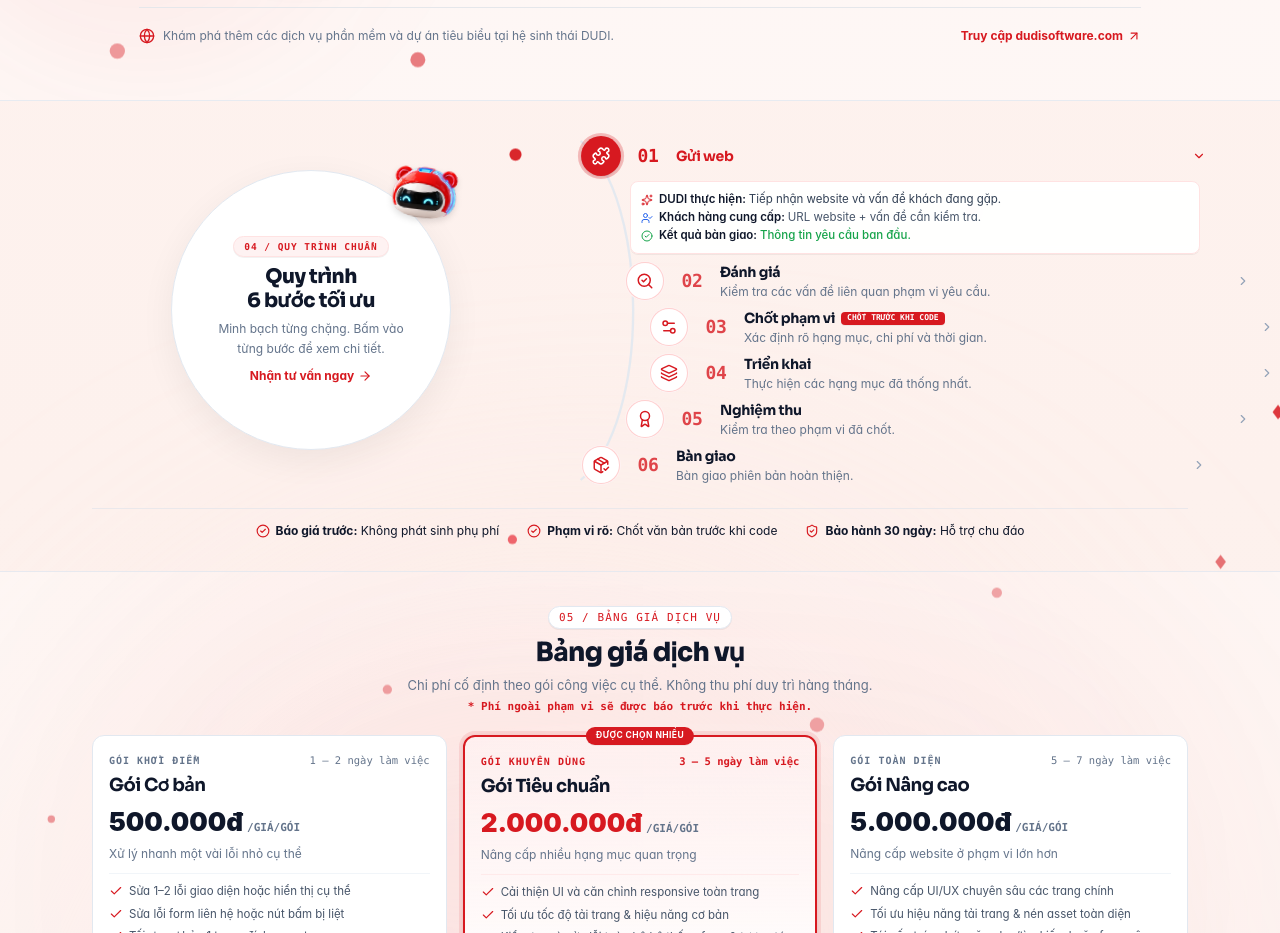
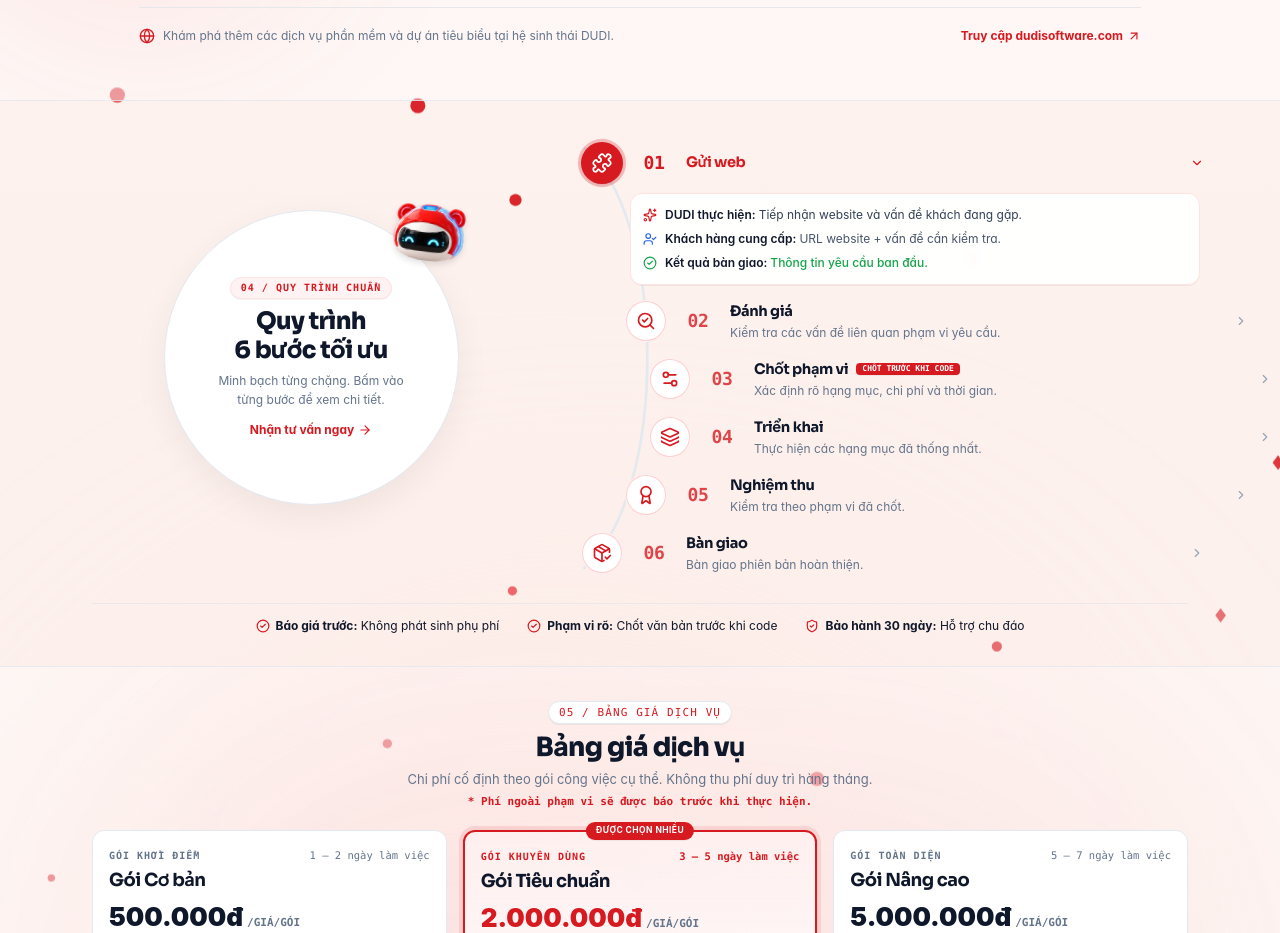
Before and after one commit to binhv005/dudi-page, a React (Vite) app: page / in a window 1280 px wide. Shown: the part 3240-4173 px from the top of the page. Built offline with nearby package versions, Linux system fonts and the light colour scheme; the HTML template or start-up script is replaced by a standard one.

Commit message:
style: increase spacing and breathing room between steps in Process section

```diff
--- a/src/components/landing/Process.jsx
+++ b/src/components/landing/Process.jsx
@@ -58,11 +58,11 @@ export default function Process() {
 
           {/* LEFT: Hero Circular Card with Mascot peeking on corner (5 cols) */}
           <div className="col-span-5 flex justify-center items-center">
-            <div className="relative w-[250px] h-[250px] xl:w-[280px] xl:h-[280px] rounded-full bg-white dark:bg-[#0F172A] border border-[#E2E8F0] dark:border-[#1E293B] shadow-[0_10px_35px_rgba(0,0,0,0.06)] dark:shadow-[0_10px_35px_rgba(0,0,0,0.45)] flex flex-col items-center justify-center p-5 text-center select-none transition-transform duration-300 hover:scale-[1.01]">
+            <div className="relative w-[265px] h-[265px] xl:w-[295px] xl:h-[295px] rounded-full bg-white dark:bg-[#0F172A] border border-[#E2E8F0] dark:border-[#1E293B] shadow-[0_10px_35px_rgba(0,0,0,0.06)] dark:shadow-[0_10px_35px_rgba(0,0,0,0.45)] flex flex-col items-center justify-center p-5 text-center select-none transition-transform duration-300 hover:scale-[1.01]">
 
               {/* Mascot Peeking snugly on Top-Right Rim */}
               <div
-                className="absolute -top-4 -right-1 xl:-top-5 xl:-right-2 w-16 h-16 xl:w-20 xl:h-20 pointer-events-none z-20 transition-transform duration-300 hover:scale-105"
+                className="absolute -top-5 -right-1 xl:-top-6 xl:-right-2 w-18 h-18 xl:w-22 xl:h-22 pointer-events-none z-20 transition-transform duration-300 hover:scale-105"
               >
                 <img
                   src="/form-mascot.webp"
@@ -72,17 +72,17 @@ export default function Process() {
               </div>
 
               {/* Top pill badge */}
-              <div className="inline-flex items-center gap-1.5 px-2.5 py-0.5 rounded-full bg-red-50 dark:bg-red-950/60 border border-red-100 dark:border-red-900/50 text-[9.5px] font-mono tracking-widest text-[#D71920] uppercase font-bold mb-2 shadow-2xs">
+              <div className="inline-flex items-center gap-1.5 px-2.5 py-0.5 rounded-full bg-red-50 dark:bg-red-950/60 border border-red-100 dark:border-red-900/50 text-[10px] font-mono tracking-widest text-[#D71920] uppercase font-bold mb-2 shadow-2xs">
                 <span>04 / QUY TRÌNH CHUẨN</span>
               </div>
 
               {/* Headline */}
-              <h2 className="text-lg xl:text-xl font-extrabold text-[#0F172A] dark:text-white tracking-tight leading-[1.2] mb-1.5">
+              <h2 className="text-xl xl:text-2xl font-extrabold text-[#0F172A] dark:text-white tracking-tight leading-[1.2] mb-1.5">
                 Quy trình <br /> 6 bước tối ưu
               </h2>
 
               {/* Subtitle */}
-              <p className="text-[11px] xl:text-xs text-[#64748B] dark:text-[#94A3B8] leading-relaxed max-w-[200px] mb-2.5">
+              <p className="text-xs text-[#64748B] dark:text-[#94A3B8] leading-relaxed max-w-[210px] mb-3">
                 Minh bạch từng chặng. Bấm vào từng bước để xem chi tiết.
               </p>
 
@@ -99,18 +99,18 @@ export default function Process() {
           </div>
 
           {/* RIGHT: SVG Curved Arc with Interactive Step Rows (7 cols) */}
-          <div className="col-span-7 relative py-1">
+          <div className="col-span-7 relative py-2">
 
             {/* Background SVG Arc Connecting All Steps */}
-            <div className="absolute left-0 top-0 bottom-0 w-28 pointer-events-none">
+            <div className="absolute left-0 top-0 bottom-0 w-32 pointer-events-none">
               <svg
-                viewBox="0 0 120 440"
+                viewBox="0 0 120 480"
                 preserveAspectRatio="none"
                 className="w-full h-full overflow-visible"
               >
                 {/* Smooth continuous curved arc line */}
                 <path
-                  d="M 20,10 C 95,80 95,360 20,430"
+                  d="M 20,15 C 100,90 100,390 20,465"
                   fill="none"
                   stroke="#E2E8F0"
                   strokeWidth="2.5"
@@ -119,8 +119,8 @@ export default function Process() {
               </svg>
             </div>
 
-            {/* 6 Step Rows positioned along the curved arc */}
-            <div className="space-y-1.5 xl:space-y-2 relative z-10">
+            {/* 6 Step Rows positioned along the curved arc with comfortable breathing room */}
+            <div className="space-y-3 xl:space-y-3.5 relative z-10">
               {PROCESS_DATA.steps.map((step, index) => {
                 const config = stepConfig[index] || stepConfig[0];
                 const IconComp = config.icon;
@@ -134,19 +134,19 @@ export default function Process() {
                     className={`group cursor-pointer transition-all duration-300 ${config.arcOffsetX}`}
                   >
                     {/* Main Row Header */}
-                    <div className="flex items-center gap-2.5 xl:gap-3.5">
+                    <div className="flex items-center gap-3 xl:gap-4 py-0.5">
 
                       {/* 1. Step Icon Badge */}
-                      <div className={`relative w-8.5 h-8.5 xl:w-9.5 xl:h-9.5 rounded-full flex items-center justify-center shrink-0 transition-all duration-300 z-10 ${
+                      <div className={`relative w-9 h-9 xl:w-10 xl:h-10 rounded-full flex items-center justify-center shrink-0 transition-all duration-300 z-10 ${
                         isSelected
                           ? 'bg-[#D71920] text-white ring-3 ring-[#D71920]/25 shadow-sm scale-105'
                           : 'bg-white dark:bg-[#1E293B] border border-red-200/90 dark:border-red-900/50 shadow-2xs ring-1 ring-red-50 dark:ring-red-950/40 text-[#D71920] dark:text-[#EF4444] group-hover:scale-105 group-hover:border-[#D71920]'
                       }`}>
-                        <IconComp className="w-4 h-4 xl:w-4.5 xl:h-4.5" />
+                        <IconComp className="w-4.5 h-4.5 xl:w-5 xl:h-5" />
                       </div>
 
                       {/* 2. Step Number */}
-                      <div className="shrink-0 w-6 xl:w-7 text-center">
+                      <div className="shrink-0 w-7 xl:w-8 text-center">
                         <span className={`text-base xl:text-lg font-black font-mono tracking-tight transition-colors ${
                           isSelected ? 'text-[#D71920] dark:text-[#EF4444]' : 'text-[#D71920]/80 dark:text-[#EF4444]/90 group-hover:text-[#D71920]'
                         }`}>
@@ -157,8 +157,8 @@ export default function Process() {
                       {/* 3. Step Title & Quick Info */}
                       <div className="flex-1 min-w-0 flex items-center justify-between gap-2">
                         <div>
-                          <div className="flex items-center gap-1.5">
-                            <h3 className={`text-xs xl:text-sm font-bold tracking-tight transition-colors ${
+                          <div className="flex items-center gap-2">
+                            <h3 className={`text-xs sm:text-sm xl:text-[14.5px] font-bold tracking-tight transition-colors ${
                               isSelected ? 'text-[#D71920] dark:text-[#EF4444]' : 'text-[#0F172A] dark:text-white group-hover:text-[#D71920]'
                             }`}>
                               {step.title}
@@ -170,14 +170,14 @@ export default function Process() {
                             )}
                           </div>
                           {!isSelected && (
-                            <p className="text-[11px] xl:text-xs text-[#64748B] dark:text-[#94A3B8] leading-tight truncate max-w-[300px] xl:max-w-md mt-0.5">
+                            <p className="text-[11.5px] xl:text-xs text-[#64748B] dark:text-[#94A3B8] leading-tight truncate max-w-[320px] xl:max-w-md mt-1">
                               {step.dudiRole}
                             </p>
                           )}
                         </div>
 
                         {/* Chevron Indicator */}
-                        <div className={`p-0.5 rounded-full text-[#94A3B8] transition-transform duration-300 ${
+                        <div className={`p-1 rounded-full text-[#94A3B8] transition-transform duration-300 ${
                           isSelected ? 'rotate-90 text-[#D71920]' : 'group-hover:translate-x-0.5'
                         }`}>
                           <ChevronRight className="w-3.5 h-3.5" />
@@ -188,30 +188,30 @@ export default function Process() {
 
                     {/* Expandable Step Detail Panel */}
                     {isSelected && (
-                      <div className="mt-1.5 ml-10 xl:ml-12 mr-2 p-2.5 rounded-lg bg-white/95 dark:bg-[#0F172A]/95 border border-red-100 dark:border-red-950 shadow-2xs space-y-1 text-xs animate-fadeIn backdrop-blur-xs">
+                      <div className="my-2 ml-10 xl:ml-12 mr-2 p-3 rounded-xl bg-white/95 dark:bg-[#0F172A]/95 border border-red-100 dark:border-red-950 shadow-2xs space-y-1.5 text-xs animate-fadeIn backdrop-blur-xs">
 
                         {/* DUDI Role */}
-                        <div className="flex items-start gap-1.5 text-[#334155] dark:text-[#CBD5E1]">
-                          <Sparkles className="w-3 h-3 text-[#D71920] shrink-0 mt-0.5" />
-                          <div className="text-[11.5px] leading-tight">
+                        <div className="flex items-start gap-2 text-[#334155] dark:text-[#CBD5E1]">
+                          <Sparkles className="w-3.5 h-3.5 text-[#D71920] shrink-0 mt-0.5" />
+                          <div className="text-xs leading-normal">
                             <strong className="text-[#0F172A] dark:text-white font-semibold">DUDI thực hiện: </strong>
                             <span>{step.dudiRole}</span>
                           </div>
                         </div>
 
                         {/* Client Input */}
-                        <div className="flex items-start gap-1.5 text-[#475569] dark:text-[#94A3B8]">
-                          <UserCheck className="w-3 h-3 text-[#2563EB] shrink-0 mt-0.5" />
-                          <div className="text-[11.5px] leading-tight">
+                        <div className="flex items-start gap-2 text-[#475569] dark:text-[#94A3B8]">
+                          <UserCheck className="w-3.5 h-3.5 text-[#2563EB] shrink-0 mt-0.5" />
+                          <div className="text-xs leading-normal">
                             <strong className="text-[#0F172A] dark:text-white font-semibold">Khách hàng cung cấp: </strong>
                             <span>{step.clientInput}</span>
                           </div>
                         </div>
 
                         {/* Output */}
-                        <div className="flex items-start gap-1.5 text-[#475569] dark:text-[#94A3B8]">
-                          <CheckCircle2 className="w-3 h-3 text-[#16A34A] shrink-0 mt-0.5" />
-                          <div className="text-[11.5px] leading-tight">
+                        <div className="flex items-start gap-2 text-[#475569] dark:text-[#94A3B8]">
+                          <CheckCircle2 className="w-3.5 h-3.5 text-[#16A34A] shrink-0 mt-0.5" />
+                          <div className="text-xs leading-normal">
                             <strong className="text-[#0F172A] dark:text-white font-semibold">Kết quả bàn giao: </strong>
                             <span className="text-[#16A34A] dark:text-[#4ADE80] font-medium">{step.output}</span>
                           </div>
@@ -219,7 +219,7 @@ export default function Process() {
 
                         {/* Special highlight notice */}
                         {step.highlightNotice && (
-                          <div className="pt-0.5 text-[10.5px] font-medium text-[#D71920] italic border-t border-red-50 dark:border-red-950/60">
+                          <div className="pt-1 text-[11px] font-medium text-[#D71920] italic border-t border-red-50 dark:border-red-950/60">
                             * {step.highlightNotice}
                           </div>
                         )}
```
